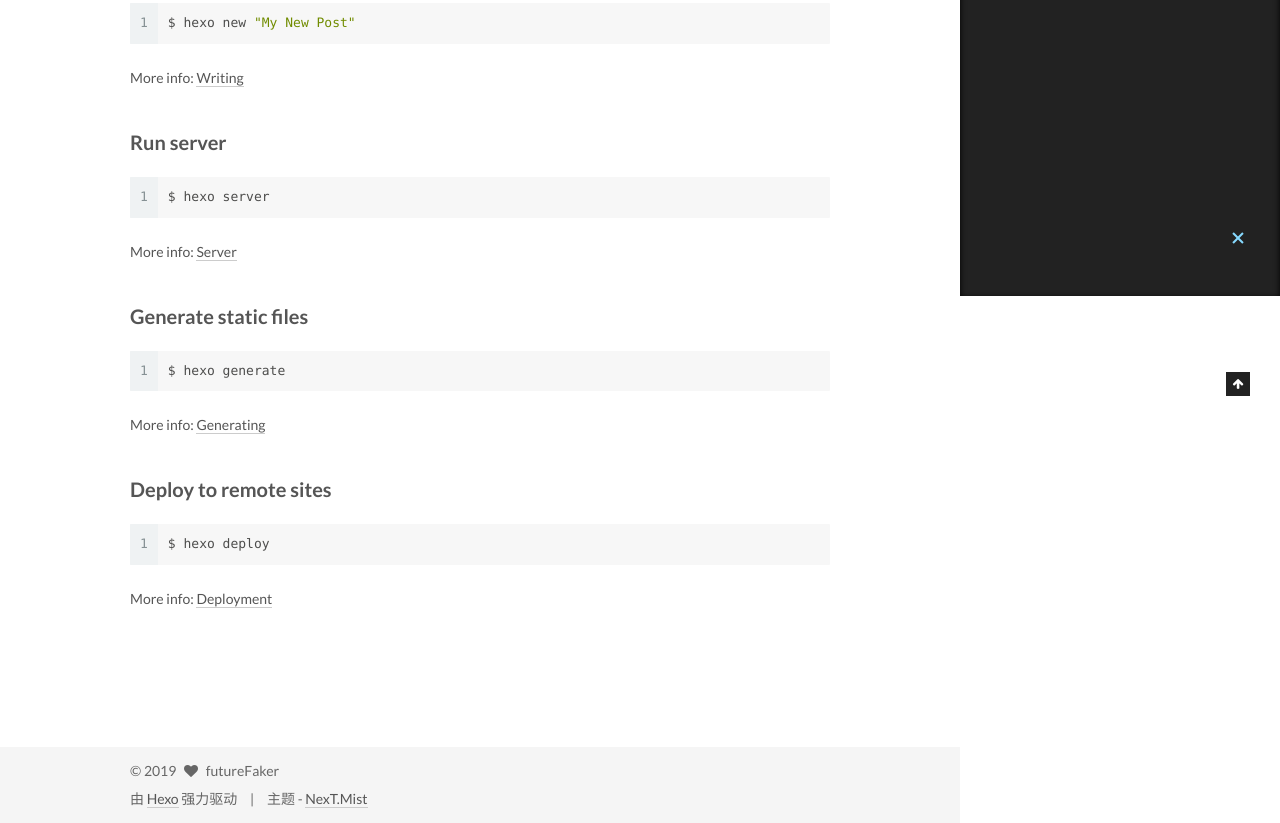
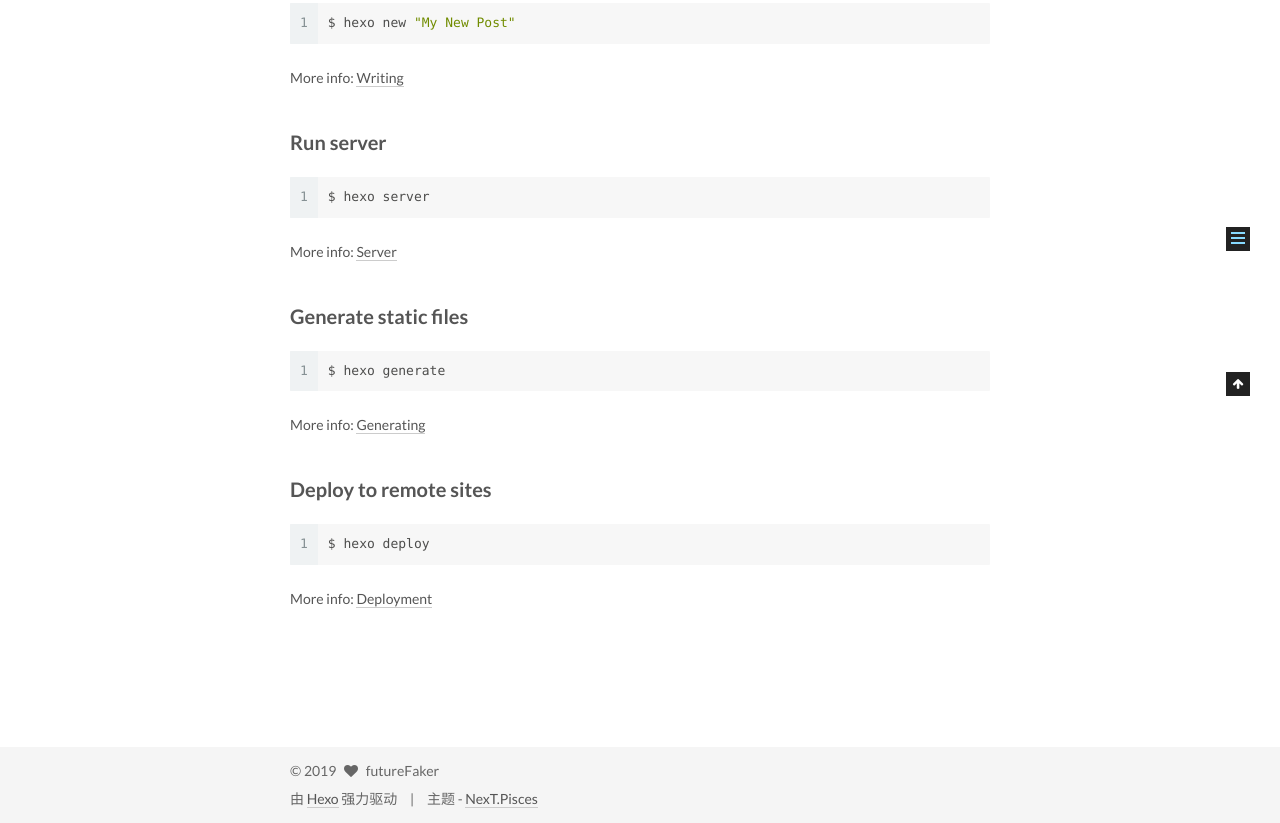
Before and after one commit to futureFaker/futureFaker.github.io, a plain HTML site: page 2019/03/22/hello-world/index.html in a window 1280 px wide. Shown: the part 504-1327 px from the top of the page. Drawn offline with Linux system fonts and the light colour scheme.

Commit message:
Site updated: 2019-09-23 10:24:54

```diff
--- a/2019/03/22/hello-world/index.html
+++ b/2019/03/22/hello-world/index.html
@@ -5,7 +5,7 @@
 
 
 
-<html class="theme-next mist use-motion" lang="zh-Hans">
+<html class="theme-next pisces use-motion" lang="zh-Hans">
 <head><meta name="generator" content="Hexo 3.8.0">
   <meta charset="UTF-8">
 <meta http-equiv="X-UA-Compatible" content="IE=edge">
@@ -112,7 +112,7 @@
   var NexT = window.NexT || {};
   var CONFIG = {
     root: '/',
-    scheme: 'Mist',
+    scheme: 'Pisces',
     sidebar: {"position":"left","display":"post","offset":12,"offset_float":12,"b2t":false,"scrollpercent":false,"onmobile":false},
     fancybox: true,
     tabs: true,
@@ -506,7 +506,7 @@
 <div class="theme-info">
   主题 -
   <a class="theme-link" href="https://github.com/iissnan/hexo-theme-next">
-    NexT.Mist
+    NexT.Pisces
   </a>
 </div>
 
@@ -587,6 +587,13 @@
 
 
 
+  <script type="text/javascript" src="/js/src/affix.js?v=5.1.2"></script>
+
+  <script type="text/javascript" src="/js/src/schemes/pisces.js?v=5.1.2"></script>
+
+
+
+
   <script type="text/javascript" src="/js/src/scrollspy.js?v=5.1.2"></script>
 <script type="text/javascript" src="/js/src/post-details.js?v=5.1.2"></script>
 
```
Also changed, not shown: archives/2019/03/index.html (+10 -3 lines), archives/2019/index.html (+10 -3 lines), archives/index.html (+10 -3 lines), index.html (+10 -3 lines), 1 other file.
